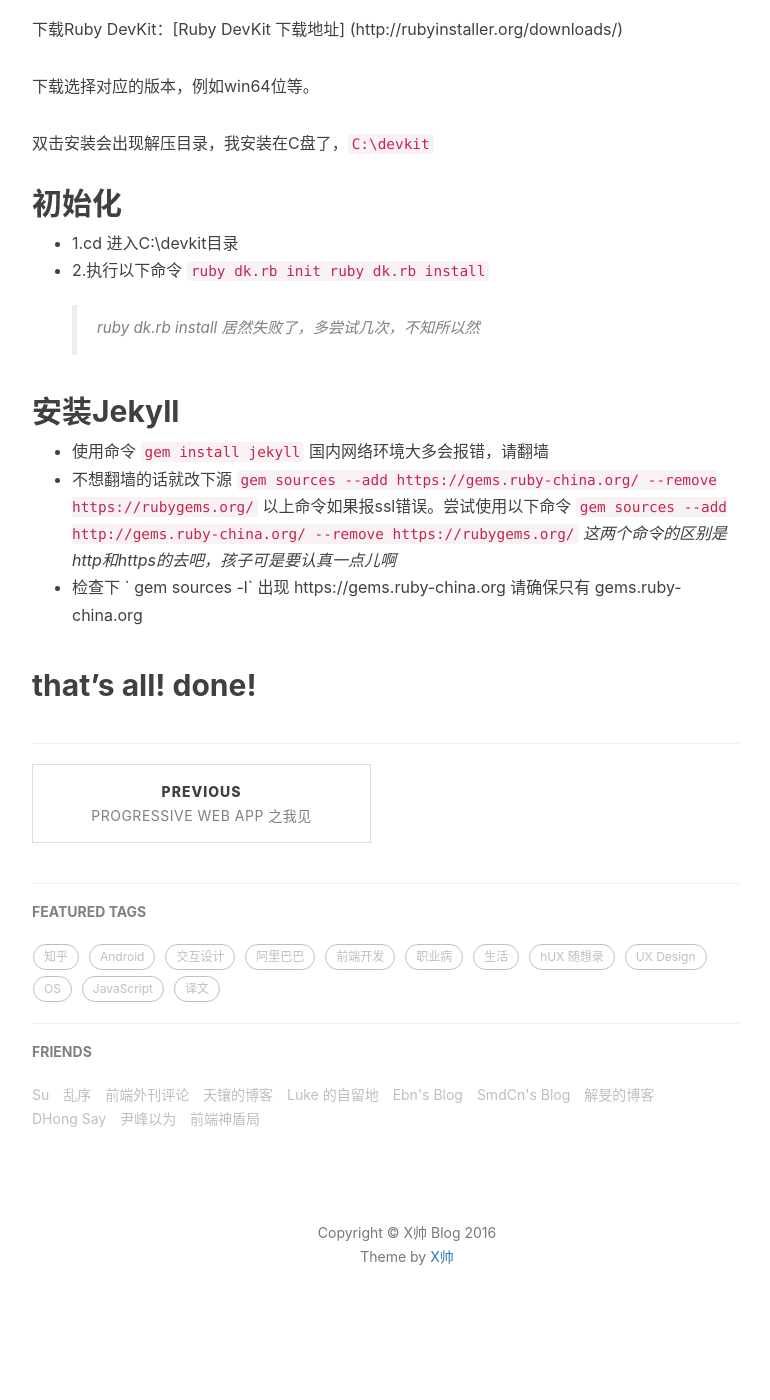
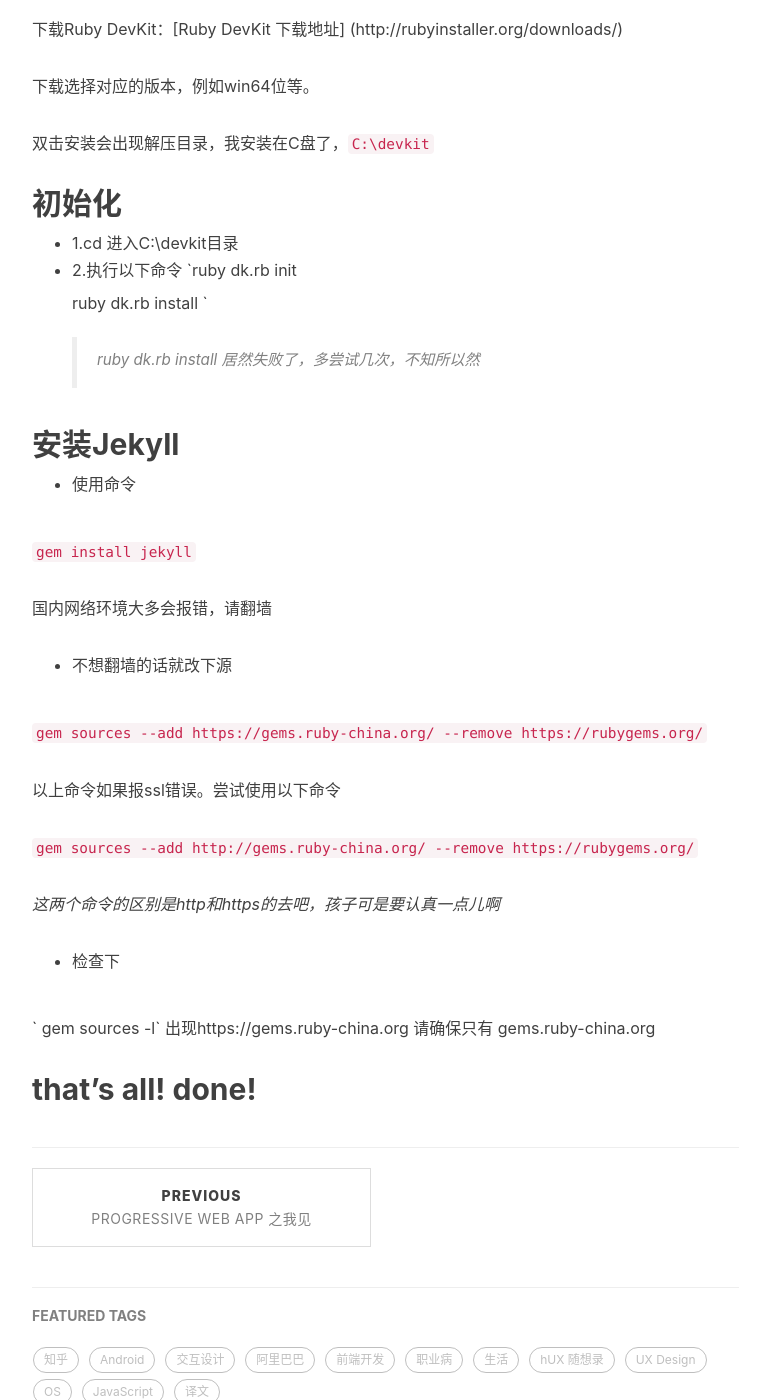
Before and after one commit to shuaica/mine.github.io, a Jekyll site: the page built from _posts/2016-10-30-how-to-install-jekyll.markdown, in a window 1280 px wide and 1400 px high, scrolled down 1023 px. Shown: the whole window, without its empty margins (233-1003 px from the left). Built offline with Jekyll 4.4.1, drawn with Linux system fonts in a browser that asks for light colours; nearby versions of some CDN libraries; comment, search, counter and statistics services are not loaded; before the commit the page ends 2384 px from its top, so only the background shows below that.

```diff
--- a/_posts/2016-10-30-how-to-install-jekyll.markdown
+++ b/_posts/2016-10-30-how-to-install-jekyll.markdown
@@ -35,21 +35,32 @@ tags:
 - 1.cd 进入C:\devkit目录
 - 2.执行以下命令
 	`ruby dk.rb init
+
     ruby dk.rb install `
+
     > ruby dk.rb install 居然失败了，多尝试几次，不知所以然
 
 ## 安装Jekyll
 - 使用命令
+
 `gem install jekyll`
+
  国内网络环境大多会报错，请翻墙
+
 - 不想翻墙的话就改下源
+
 `gem sources --add https://gems.ruby-china.org/ --remove https://rubygems.org/`
+
  以上命令如果报ssl错误。尝试使用以下命令
+
 `gem sources --add http://gems.ruby-china.org/ --remove https://rubygems.org/`
+
 *这两个命令的区别是http和https的去吧，孩子可是要认真一点儿啊*
+
 - 检查下
-` gem sources -l` 出现
-https://gems.ruby-china.org
+
+` gem sources -l`
+出现https://gems.ruby-china.org
 请确保只有 gems.ruby-china.org
 
 ## that's all! done!
```
